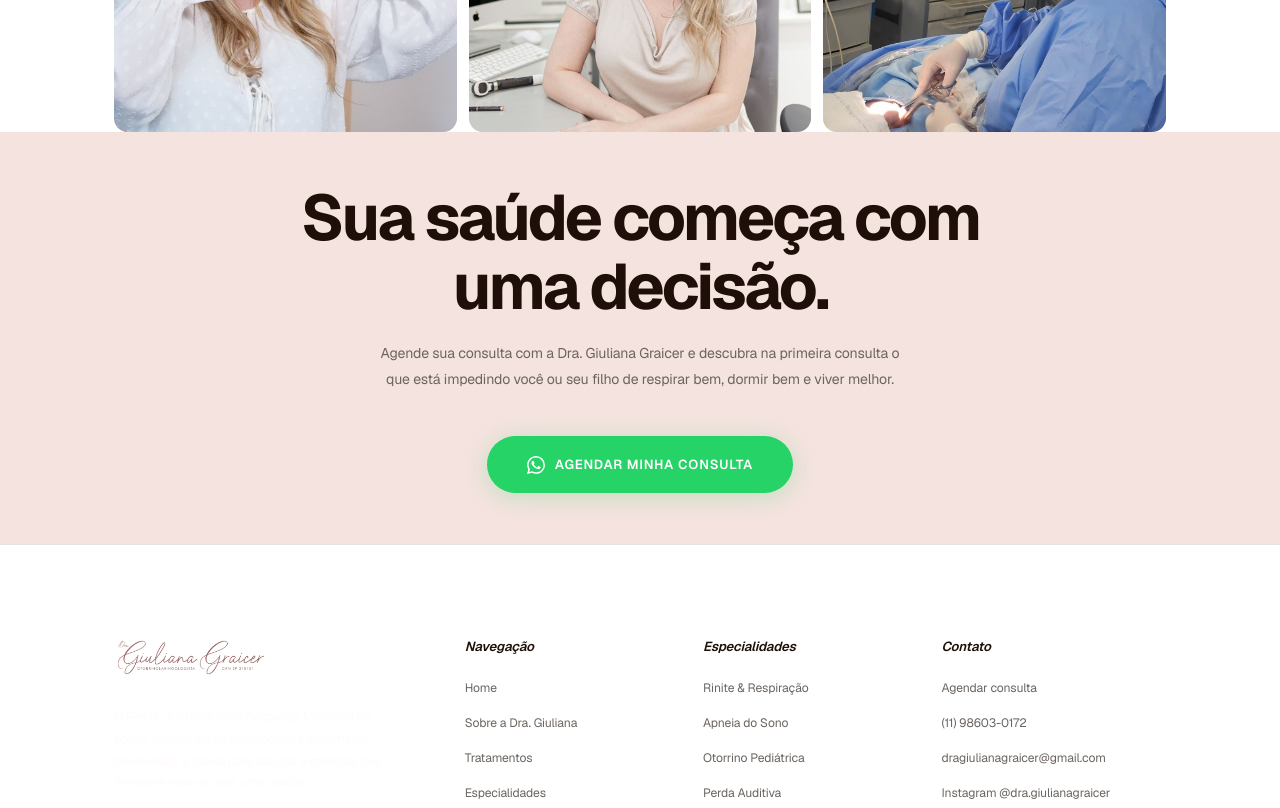
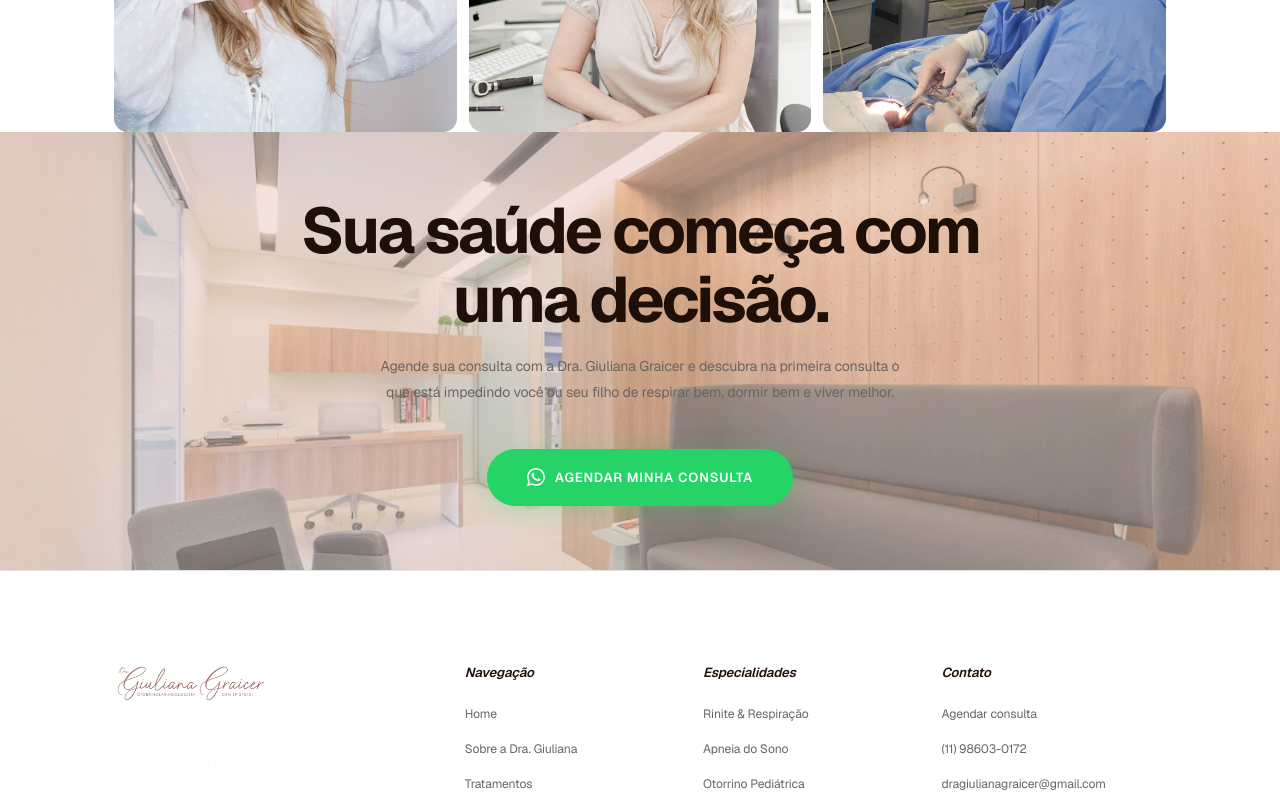
Before and after one commit to matheusmouraco/dragiu, a plain HTML site: page index.html in a window 1280 px wide. Shown: the part 9200-10008 px from the top of the page. Drawn offline with nearby package versions, Linux system fonts and the light colour scheme.

Commit message:
Add files via upload

```diff
--- a/style.css
+++ b/style.css
@@ -1494,9 +1494,29 @@ footer{background:var(--ink-2);padding:2.5rem 0;position:relative;z-index:1}
 /* ── CTA DECISÃO — fundo rosa ── */
 .decisao-section{
   background:#F5E3DF;
-  padding:clamp(2.5rem,4vw,3.5rem) 0;
+  padding:clamp(3rem,5vw,5rem) 0;
   text-align:center;
-  position:relative;z-index:1;
+  position:relative;
+  z-index:1;
+  overflow:hidden;
+  isolation:isolate;
+}
+/* Foto de fundo com efeito multiply */
+.decisao-section::before{
+  content:'';
+  position:absolute;
+  inset:0;
+  background-image:url('clinic-bg.jpg');
+  background-size:cover;
+  background-position:center 40%;
+  mix-blend-mode:multiply;
+  opacity:0.55;
+  z-index:0;
+}
+/* Conteúdo na frente */
+.decisao-section .container{
+  position:relative;
+  z-index:2;
 }
 .decisao-title{
   font-size:clamp(2rem,5vw,4.5rem);
```
Also changed, not shown: clinic-bg.jpg (added), clinica-1.jpg (added), clinica-2.jpg (added), clinica-3.jpg (added), clinica-4.jpg (added).
